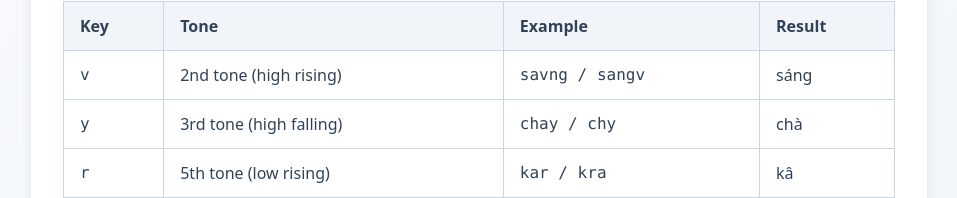
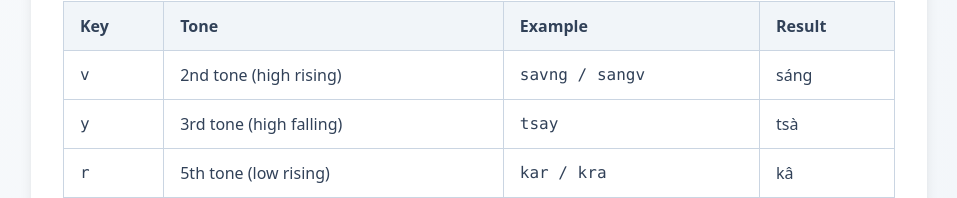
Before and after one commit to madmaxieee/taigi-telex-demo, a SvelteKit app: page / in a window 1280 px wide. Shown: the part 570-768 px from the top of the page, without its empty margins (161-1118 px from the left). Built offline with nearby package versions, Linux system fonts and the light colour scheme.

Commit message:
fix: allow native shortcuts and update examples
Update the keyboard event handler to permit native browser shortcuts
(e.g., Cmd+C, Cmd+V) by checking for modifier keys before intercepting
tone inputs.

Correct the 'y' tone example in the documentation table from "chay"
to "tsay".

```diff
--- a/src/routes/+page.svelte
+++ b/src/routes/+page.svelte
@@ -27,8 +27,9 @@
 
 	function handleKeyDown(event: KeyboardEvent) {
 		// Prevent default behavior for tone keys to handle them manually
+		// But allow native shortcuts like cmd-c, cmd-a, etc. to work
 		const toneKeys = ['v', 'y', 'r', 'w', 'x', 'q', 'z', 'c', 'f'];
-		if (toneKeys.includes(event.key.toLowerCase())) {
+		if (toneKeys.includes(event.key.toLowerCase()) && !event.metaKey && !event.ctrlKey) {
 			event.preventDefault();
 			const newText = inputText + event.key;
 			const processed = processTelexInput(newText);
@@ -150,8 +151,8 @@
 							<tr class="bg-white hover:bg-slate-50">
 								<td class="border border-slate-300 px-4 py-3 font-mono font-medium">y</td>
 								<td class="border border-slate-300 px-4 py-3">3rd tone (high falling)</td>
-								<td class="border border-slate-300 px-4 py-3 font-mono">chay / chy</td>
-								<td class="border border-slate-300 px-4 py-3">chà</td>
+								<td class="border border-slate-300 px-4 py-3 font-mono">tsay</td>
+								<td class="border border-slate-300 px-4 py-3">tsà</td>
 							</tr>
 							<tr class="bg-white hover:bg-slate-50">
 								<td class="border border-slate-300 px-4 py-3 font-mono font-medium">r</td>
```
